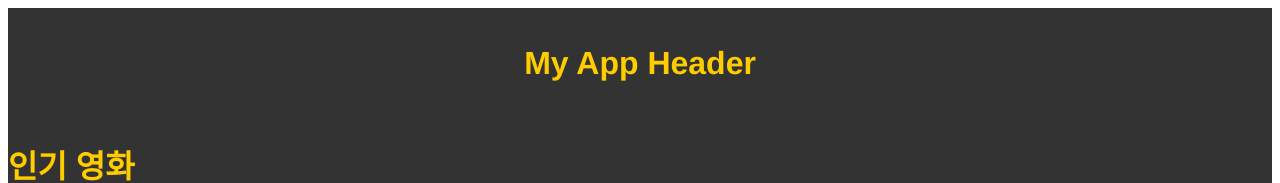
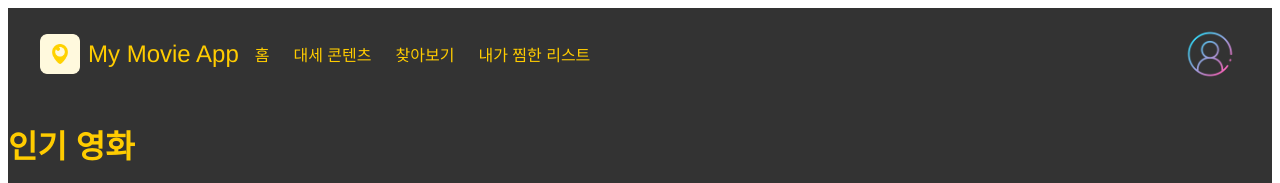
Before and after one commit to RGBRaccoon/web_front, a Vue app: page / in a window 1280 px wide. Shown: the top 183 px of the page. Built offline with nearby package versions, Linux system fonts and the light colour scheme; no server answers.

Commit message:
header 수정 아이콘 추가 정렬

```diff
--- a/src/components/HeaderComponent.vue
+++ b/src/components/HeaderComponent.vue
@@ -1,8 +1,18 @@
-<!-- src/components/HeaderComponent.vue -->
 <template>
-    <header>
-        <h1>My App Header</h1>
-        <!-- 여기에 로고나 네비게이션 링크를 추가할 수 있습니다. -->
+    <header class="header">
+      <div class="logo">
+        <img src="@/assets/main_icon.png" alt="홈 아이콘" class="icon" />
+        <span>My Movie App</span>
+      </div>
+      <nav class="nav-links">
+        <router-link to="/" class="nav-item">홈</router-link>
+        <router-link to="/popular" class="nav-item">대세 콘텐츠</router-link>
+        <router-link to="/search" class="nav-item">찾아보기</router-link>
+        <router-link to="/wishlist" class="nav-item">내가 찜한 리스트</router-link>
+      </nav>
+      <router-link to="/signin" class="login-link">
+        <img src="@/assets/login.png" alt="로그인 아이콘" class="login_icon" />
+      </router-link>
     </header>
   </template>
 
@@ -13,10 +23,49 @@ export default {
   </script>
 
   <style scoped>
-header {
+  .header {
+    display: flex;
+    justify-content: space-between;
+    align-items: center;
+    padding: 1rem 2rem;
     background-color: #333;
     color: #ffcc00;
-    padding: 1rem;
-    text-align: center;
+  }
+
+  .logo {
+    display: flex;
+    align-items: center;
+    font-size: 1.5rem;
+  }
+
+  .icon {
+    width: 40px;
+    height: 40px;
+    margin-right: 0.5rem;
+  }
+
+  .nav-links {
+    display: flex;
+    gap: 1.5rem;
+    align-items: center;
+    margin-left: 1rem; /* 왼쪽으로 정렬된 느낌을 줌 */
+  }
+
+  .nav-item {
+    color: #ffcc00;
+    text-decoration: none;
+    display: flex;
+    align-items: center;
+  }
+
+  .login-link {
+    display: flex;
+    align-items: center;
+    margin-left: auto; /* 로그인 아이콘을 헤더의 가장 오른쪽에 배치 */
+  }
+
+  .login_icon {
+    width: 60px;
+    height: 60px;
   }
   </style>
```
Also changed, not shown: src/assets/login.png (added), src/assets/main_icon.png (added), src/router/index.js (indentation only). Lines whose indentation alone changed are shown as unchanged.
